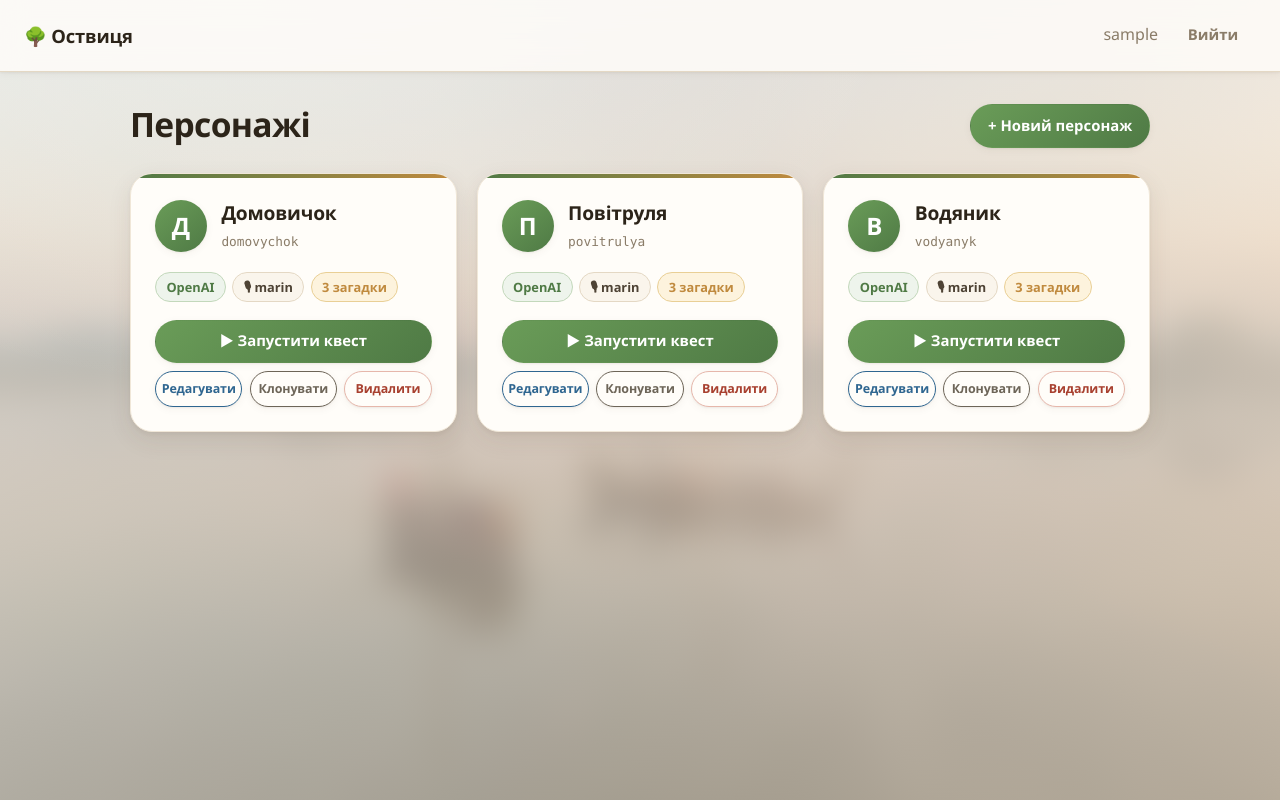
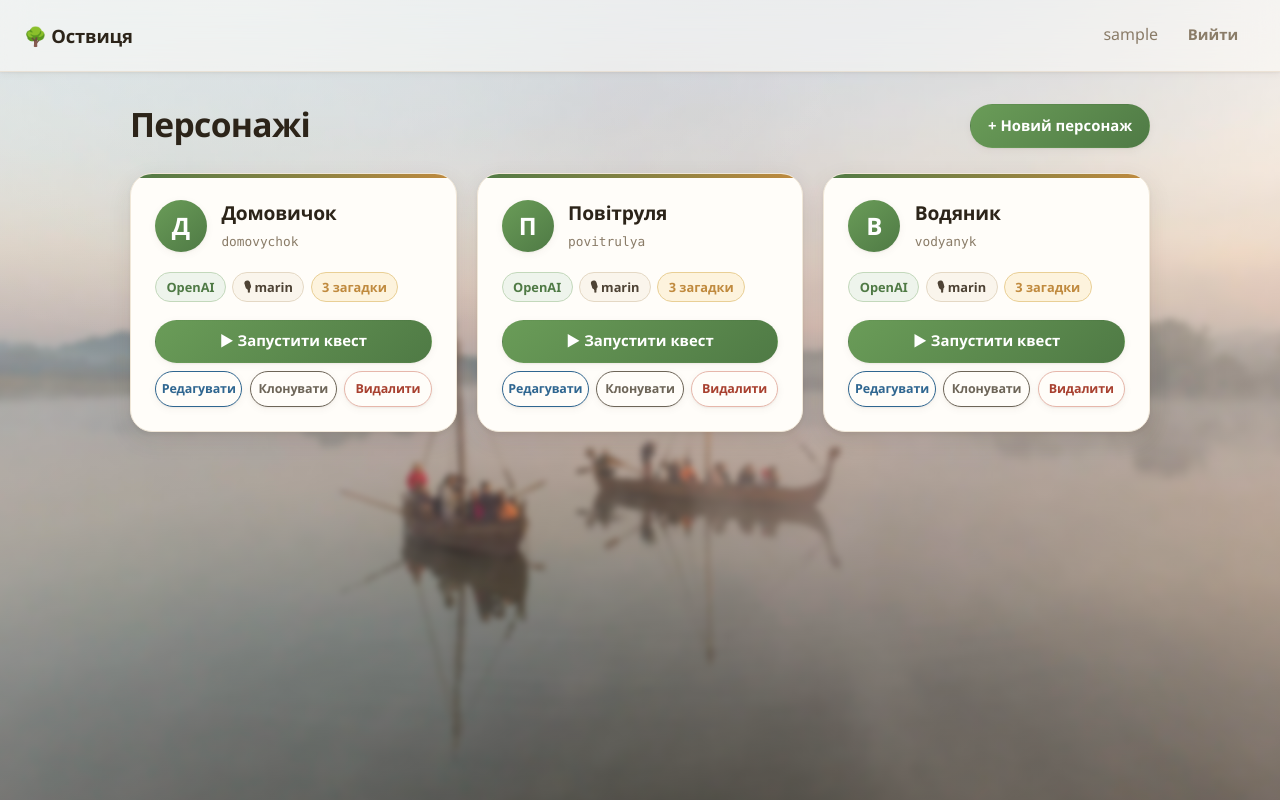
Before and after one commit to olexandrst/ostvytsya, a FastAPI app: page / in a window 1280 px wide. Run offline with FastAPI, Linux system fonts and the light colour scheme; the visitor is signed in with stand-in values (Sample User, id 1).

Commit message:
Фон: показати зображення замість «матового скла»
Фото було майже не видно: розмиття 16px разом зі щільною завісою (0.55–0.86)
перетворювало його на суцільну бежеву пляму.

- Розмиття 16px → 3px: сюжет фото (човни, туман над водою) тепер видно, але
  краї лишаються м'якими й не сперечаються з текстом.
- Завісу зроблено легкою (0.16–0.3 замість 0.55–0.86). Читабельність не
  постраждала: картки мають власний непрозорий фон, а заголовки — темні на
  світлому тумані.
- Шапку теж зроблено прозорішою (0.55) із сильнішим backdrop-blur, щоб фон
  просвічував і під нею.
- Темна тема отримала свої, слабші значення завіси.
Перевірено у світлій і темній темах: горизонтального скролу немає.

```diff
--- a/web/static/style.css
+++ b/web/static/style.css
@@ -99,15 +99,17 @@ body {
 body::before {
   content: "";
   position: fixed;
-  inset: -40px;
+  inset: -20px;
   z-index: -2;
   background: url("/background.jpg") center / cover no-repeat;
-  filter: blur(16px) saturate(1.05);
-  transform: scale(1.08);
+  /* Легка м'якість, а не «матове скло»: сюжет фото має лишатися видимим. */
+  filter: blur(3px) saturate(1.08);
+  transform: scale(1.03);
   pointer-events: none;
 }
 
-/* Напівпрозора бежева завіса поверх фото — щоб текст і картки читалися. */
+/* Дуже легка завіса: трохи пригашує фон під текстом, але не з'їдає фото.
+   Картки й так мають власний непрозорий фон, тож читабельність не страдає. */
 body::after {
   content: "";
   position: fixed;
@@ -115,17 +117,17 @@ body::after {
   z-index: -1;
   pointer-events: none;
   background:
-    radial-gradient(1000px 600px at 20% 0%, rgba(255, 252, 245, .35), transparent 65%),
-    linear-gradient(165deg, rgba(247, 241, 230, .55) 0%, rgba(239, 228, 210, .6) 60%,
-                    rgba(232, 220, 198, .66) 100%);
+    radial-gradient(900px 500px at 20% 0%, rgba(255, 252, 245, .3), transparent 70%),
+    linear-gradient(180deg, rgba(247, 241, 230, .28) 0%, rgba(239, 228, 210, .16) 45%,
+                    rgba(232, 220, 198, .24) 100%);
 }
 
 @media (prefers-color-scheme: dark) {
-  body::before { filter: blur(16px) saturate(.9) brightness(.65); }
+  body::before { filter: blur(3px) saturate(.95) brightness(.7); }
   body::after {
     background:
-      radial-gradient(1000px 600px at 20% 0%, rgba(30, 26, 20, .55), transparent 65%),
-      linear-gradient(165deg, rgba(26, 23, 18, .84) 0%, rgba(34, 29, 22, .88) 100%);
+      radial-gradient(900px 500px at 20% 0%, rgba(24, 21, 16, .45), transparent 70%),
+      linear-gradient(180deg, rgba(22, 19, 15, .55) 0%, rgba(26, 23, 18, .45) 100%);
   }
 }
 
@@ -136,13 +138,16 @@ code, pre { font-family: ui-monospace, SFMono-Regular, Menlo, monospace; font-si
   position: sticky; top: 0; z-index: 20;
   display: flex; align-items: center; justify-content: space-between;
   gap: 1rem; padding: .85rem 1.5rem;
-  background: rgba(255, 253, 249, .82);
-  backdrop-filter: blur(14px);
-  border-bottom: 1px solid var(--line);
+  background: rgba(255, 253, 249, .55);
+  backdrop-filter: blur(16px) saturate(1.1);
+  border-bottom: 1px solid rgba(228, 216, 196, .6);
   box-shadow: var(--shadow-sm);
 }
 @media (prefers-color-scheme: dark) {
-  .topbar { background: rgba(36, 32, 26, .85); }
+  .topbar {
+    background: rgba(28, 24, 19, .6);
+    border-bottom-color: rgba(58, 51, 42, .6);
+  }
 }
 .brand {
   font-weight: 800; font-size: 1.15rem; letter-spacing: -.01em;
```
